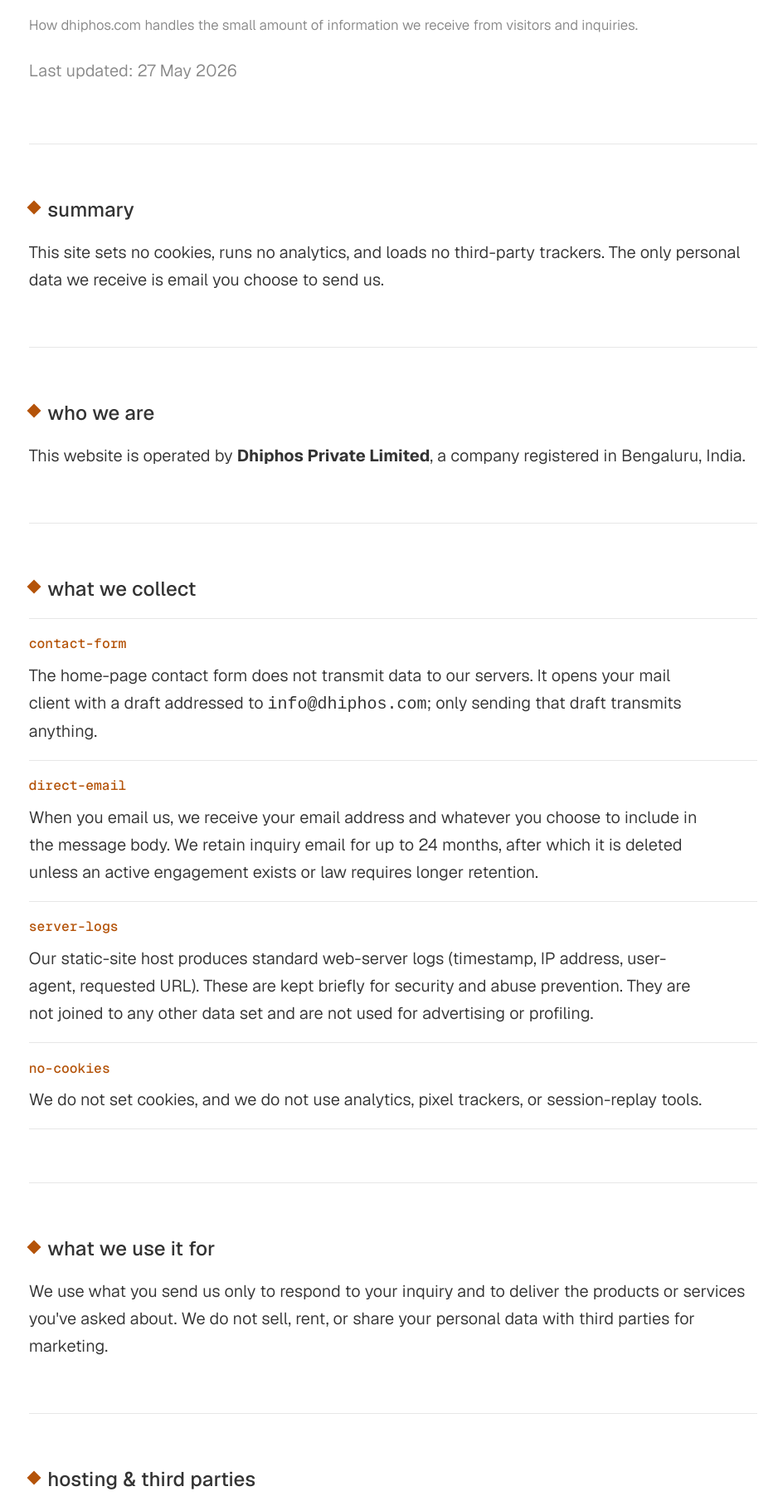
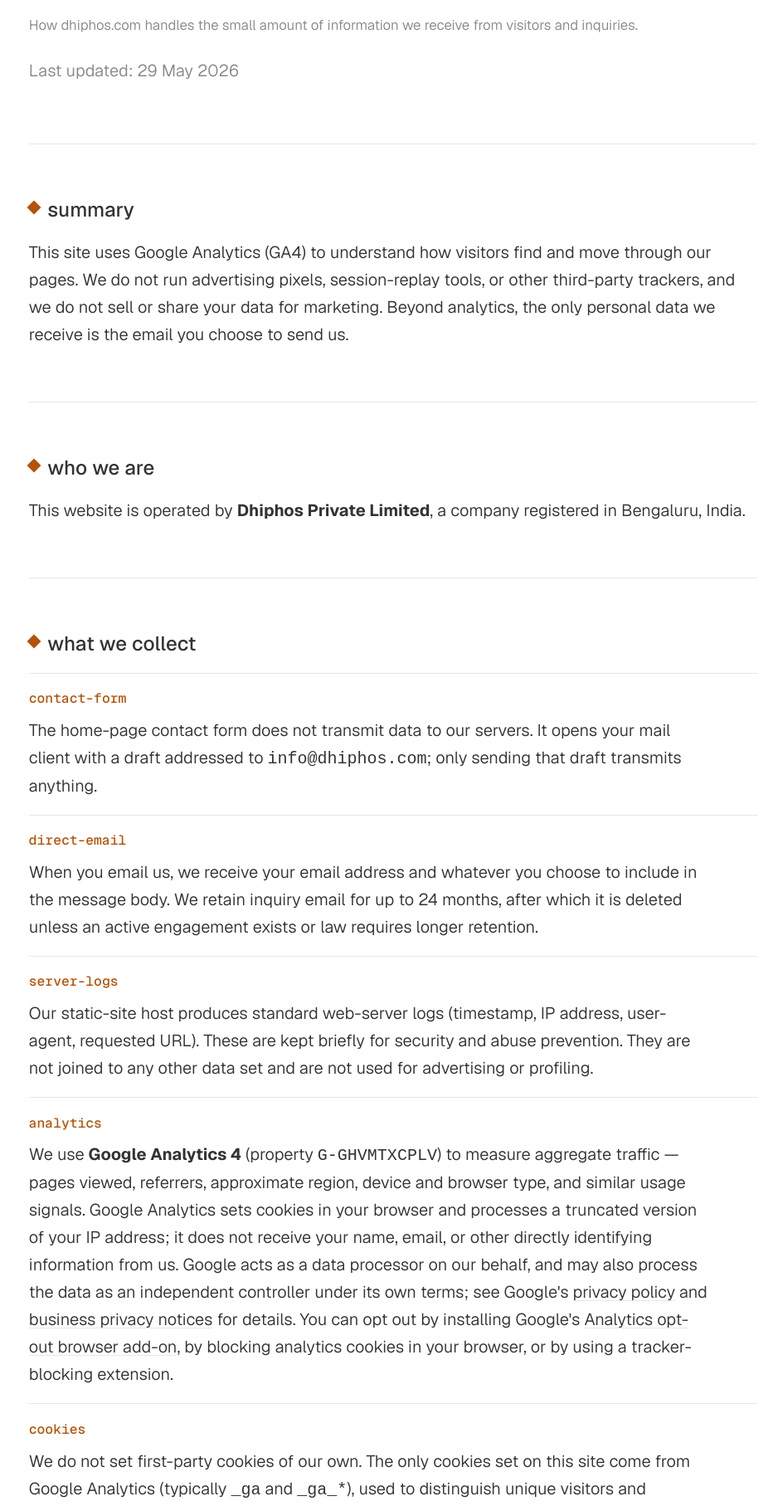
Before and after one commit to renukaprasadmlds/company-site, a plain HTML site: page privacy.html in a window 1280 px wide. Shown: the part 283-2098 px from the top of the page at 83% size, without its empty margins (166-1110 px from the left). Drawn offline with Linux system fonts and the light colour scheme.

Commit message:
Add Google Analytics (GA4) tag site-wide and update privacy notice

```diff
--- a/404.html
+++ b/404.html
@@ -1,6 +1,15 @@
 <!doctype html>
 <html lang="en">
 <head>
+  <!-- Google tag (gtag.js) -->
+  <script async src="https://www.googletagmanager.com/gtag/js?id=G-GHVMTXCPLV"></script>
+  <script>
+    window.dataLayer = window.dataLayer || [];
+    function gtag(){dataLayer.push(arguments);}
+    gtag('js', new Date());
+
+    gtag('config', 'G-GHVMTXCPLV');
+  </script>
   <meta charset="utf-8" />
   <meta name="viewport" content="width=device-width, initial-scale=1" />
   <title>Dhiphos — Page not found</title>
--- a/privacy.html
+++ b/privacy.html
@@ -1,10 +1,19 @@
 <!doctype html>
 <html lang="en">
 <head>
+  <!-- Google tag (gtag.js) -->
+  <script async src="https://www.googletagmanager.com/gtag/js?id=G-GHVMTXCPLV"></script>
+  <script>
+    window.dataLayer = window.dataLayer || [];
+    function gtag(){dataLayer.push(arguments);}
+    gtag('js', new Date());
+
+    gtag('config', 'G-GHVMTXCPLV');
+  </script>
   <meta charset="utf-8" />
   <meta name="viewport" content="width=device-width, initial-scale=1" />
   <title>Dhiphos — Privacy</title>
-  <meta name="description" content="Privacy notice for dhiphos.com — what we collect, what we don't, and how to reach us." />
+  <meta name="description" content="Privacy notice for dhiphos.com — what we collect, our use of Google Analytics, and how to reach us." />
   <!-- Mobile browser chrome tint. Paired so Android Chrome / iOS Safari
        URL bar matches the page background in either system theme. -->
   <meta name="theme-color" content="#ffffff" media="(prefers-color-scheme: light)" />
@@ -16,7 +25,7 @@
        og:title / og:description live in a follow-up edit; these are
        the cross-page constants every Dhiphos page should carry. -->
   <meta property="og:title" content="Dhiphos — Privacy" />
-  <meta property="og:description" content="How dhiphos.com handles the small amount of information we receive from visitors and inquiries. No cookies, no analytics, no trackers." />
+  <meta property="og:description" content="How dhiphos.com handles the small amount of information we receive from visitors and inquiries, including our use of Google Analytics." />
   <meta property="og:type" content="website" />
   <meta property="og:url" content="https://dhiphos.com/privacy.html" />
   <meta property="og:site_name" content="Dhiphos" />
@@ -109,16 +118,19 @@
         from visitors and inquiries.
       </p>
       <p class="muted small">
-        Last updated: 27 May 2026
+        Last updated: 29 May 2026
       </p>
     </section>
 
     <section class="block" aria-labelledby="h-summary">
       <h2 id="h-summary" class="section"><span class="caret" aria-hidden="true"></span>summary</h2>
       <p>
-        This site sets no cookies, runs no analytics, and loads no
-        third-party trackers. The only personal data we receive is email
-        you choose to send us.
+        This site uses Google Analytics (GA4) to understand how visitors
+        find and move through our pages. We do not run advertising
+        pixels, session-replay tools, or other third-party trackers,
+        and we do not sell or share your data for marketing. Beyond
+        analytics, the only personal data we receive is the email you
+        choose to send us.
       </p>
     </section>
 
@@ -164,10 +176,36 @@
       </div>
 
       <div class="entry">
-        <h3 class="entry-title">no-cookies</h3>
+        <h3 class="entry-title">analytics</h3>
         <p>
-          We do not set cookies, and we do not use analytics, pixel
-          trackers, or session-replay tools.
+          We use <strong>Google Analytics 4</strong> (property
+          <code>G-GHVMTXCPLV</code>) to measure aggregate traffic
+          &mdash; pages viewed, referrers, approximate region, device
+          and browser type, and similar usage signals. Google Analytics
+          sets cookies in your browser and processes a truncated
+          version of your IP address; it does not receive your name,
+          email, or other directly identifying information from us.
+          Google acts as a data processor on our behalf, and may also
+          process the data as an independent controller under its own
+          terms; see Google's
+          <a href="https://policies.google.com/privacy" target="_blank" rel="noopener noreferrer">privacy policy</a>
+          and
+          <a href="https://business.safety.google/privacy/" target="_blank" rel="noopener noreferrer">business privacy notices</a>
+          for details. You can opt out by installing Google's
+          <a href="https://tools.google.com/dlpage/gaoptout" target="_blank" rel="noopener noreferrer">Analytics opt-out browser add-on</a>,
+          by blocking analytics cookies in your browser, or by using
+          a tracker-blocking extension.
+        </p>
+      </div>
+
+      <div class="entry">
+        <h3 class="entry-title">cookies</h3>
+        <p>
+          We do not set first-party cookies of our own. The only
+          cookies set on this site come from Google Analytics
+          (typically <code>_ga</code> and <code>_ga_*</code>), used
+          to distinguish unique visitors and sessions. We do not use
+          advertising pixels or session-replay tools.
         </p>
       </div>
     </section>
@@ -192,6 +230,18 @@
           route requests through nodes outside India. The host receives the
           standard server-log fields described above; GitHub's privacy
           practices apply to those logs.
+        </p>
+      </div>
+
+      <div class="entry">
+        <h3 class="entry-title">analytics-provider</h3>
+        <p>
+          Google Analytics is provided by <strong>Google LLC</strong>
+          (and, for visitors in the EEA / UK / Switzerland, Google
+          Ireland Limited). Analytics data may be processed on
+          servers outside India, including in the United States and
+          the European Union, under Google's standard contractual
+          terms.
         </p>
       </div>
 
```
Also changed, not shown: index.html (+9 -0 lines).
